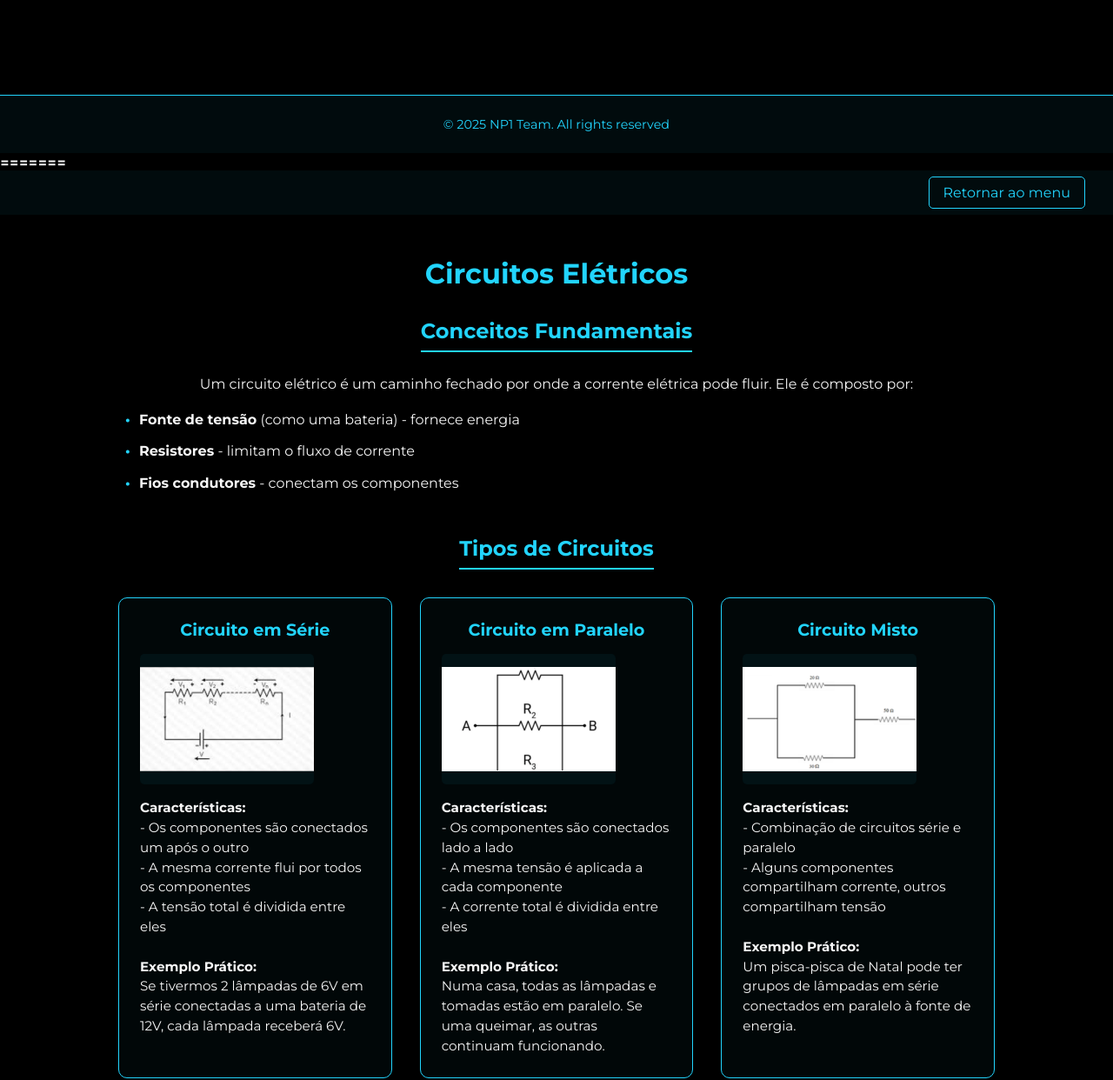
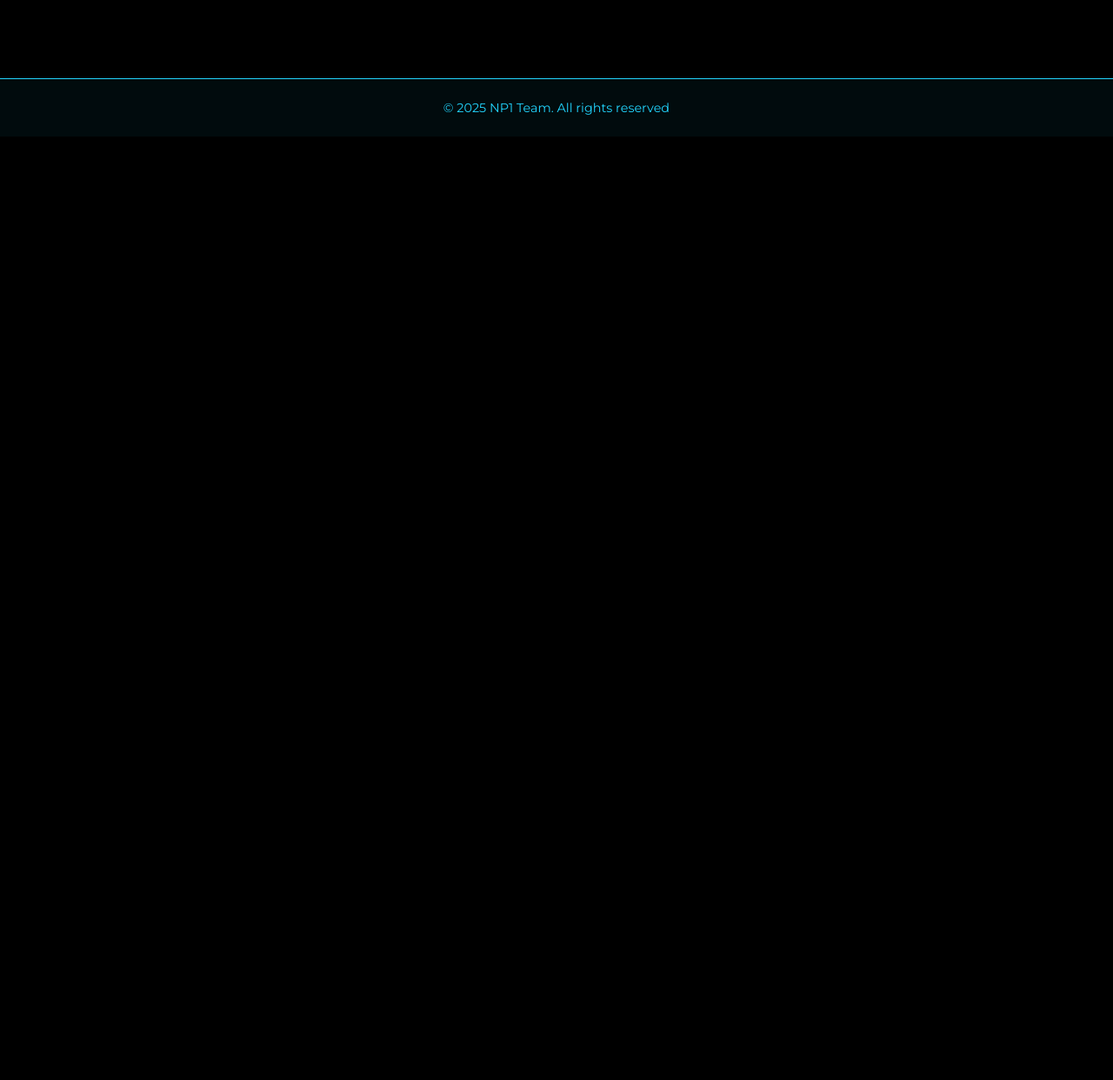
Before and after one commit to Luizotavio2/NP1, a plain HTML site: page circuitos.html in a window 1280 px wide. Shown: the part 1558-2800 px from the top of the page at 87% size. After the commit the page ends 1715 px from the top, so only its background shows below. Drawn offline with Linux system fonts and the light colour scheme.

Commit message:
Final version

```diff
--- a/circuitos.html
+++ b/circuitos.html
@@ -1,4 +1,3 @@
-<<<<<<< HEAD
 <!DOCTYPE html>
 <html lang="pt-br">
 <head>
@@ -97,104 +96,4 @@
         <p class="footer__text">© 2025 NP1  Team. All rights reserved</p>
     </footer>
 </body>
-=======
-<!DOCTYPE html>
-<html lang="pt-br">
-<head>
-    <meta charset="UTF-8">
-    <meta http-equiv="X-UA-Compatible" content="IE=edge">
-    <meta name="viewport" content="width=device-width, initial-scale=1.0">
-    <title>Circuitos Elétricos - NP1 FÍSICA</title>
-    <link rel="stylesheet" href="styles.css">
-</head>
-<body>
-    <header class="circuitos__header">
-        <nav class="circuitos__nav">
-            <a class="circuitos__nav__link" href="index.html">Retornar ao menu</a>
-        </nav>
-    </header>
-
-    <main class="circuitos__main">
-        <h1 class="circuitos__title">Circuitos Elétricos</h1>
-
-        <section class="circuitos__intro">
-            <h2 class="circuitos__subtitle">Conceitos Fundamentais</h2>
-            <p class="circuitos__text">
-                Um circuito elétrico é um caminho fechado por onde a corrente elétrica pode fluir. Ele é composto por:
-            </p>
-            <ul class="circuitos__list">
-                <li><strong>Fonte de tensão</strong> (como uma bateria) - fornece energia</li>
-                <li><strong>Resistores</strong> - limitam o fluxo de corrente</li>
-                <li><strong>Fios condutores</strong> - conectam os componentes</li>
-            </ul>
-        </section>
-
-        <section class="circuitos__examples">
-            <h2 class="circuitos__subtitle">Tipos de Circuitos</h2>
-            <div class="examples__grid">
-                <div class="example__card" id="circuitoSerie">
-                    <h4 class="example__title">Circuito em Série</h4>
-                    <div class="example__image"><img src="assets/circuito em serie.png" alt="imagem de um circuito em serie"></div>
-                    <p class="example__description">
-                        <strong>Características:</strong><br>
-                        - Os componentes são conectados um após o outro<br>
-                        - A mesma corrente flui por todos os componentes<br>
-                        - A tensão total é dividida entre eles<br><br>
-                        <strong>Exemplo Prático:</strong><br>
-                        Se tivermos 2 lâmpadas de 6V em série conectadas a uma bateria de 12V, cada lâmpada receberá 6V.
-                    </p>
-                </div>
-
-                <div class="example__card" id="circuitoParalelo">
-                    <h4 class="example__title">Circuito em Paralelo</h4>
-                    <div class="example__image"><img src="assets/circuito paralelo.png" alt="imagem de um circuito paralelo"></div>
-                    <p class="example__description">
-                        <strong>Características:</strong><br>
-                        - Os componentes são conectados lado a lado<br>
-                        - A mesma tensão é aplicada a cada componente<br>
-                        - A corrente total é dividida entre eles<br><br>
-                        <strong>Exemplo Prático:</strong><br>
-                        Numa casa, todas as lâmpadas e tomadas estão em paralelo. Se uma queimar, as outras continuam funcionando.
-                    </p>
-                </div>
-
-                <div class="example__card" id="circuitoMisto">
-                    <h4 class="example__title">Circuito Misto</h4>
-                    <div class="example__image"><img src="assets/circuito misto.png" alt="imagem de um circuito misto"></div>
-                    <p class="example__description">
-                        <strong>Características:</strong><br>
-                        - Combinação de circuitos série e paralelo<br>
-                        - Alguns componentes compartilham corrente, outros compartilham tensão<br><br>
-                        <strong>Exemplo Prático:</strong><br>
-                        Um pisca-pisca de Natal pode ter grupos de lâmpadas em série conectados em paralelo à fonte de energia.
-                    </p>
-                </div>
-            </div>
-        </section>
-
-        <section class="circuitos__exercise">
-            <h2 class="circuitos__subtitle">Exercício Resolvido</h2>
-            <div class="exercise__box">
-                <h4 class="exercise__title">Circuito em Série Simples</h4>
-                <p class="exercise__question">
-                    <strong>Problema:</strong> Uma bateria de 9V é conectada a três resistores em série: 2Ω, 3Ω e 4Ω. Qual a corrente total no circuito?
-                </p>
-                <div class="exercise__solution">
-                    <p><strong>Passo 1:</strong> Calcular a resistência total (R<sub>total</sub>)</p>
-                    <p class="formula">R<sub>total</sub> = R<sub>1</sub> + R<sub>2</sub> + R<sub>3</sub> = 2Ω + 3Ω + 4Ω = 9Ω</p>
-
-                    <p><strong>Passo 2:</strong> Aplicar a Lei de Ohm (V = R × I)</p>
-                    <p class="formula">I = V / R = 9V / 9Ω = 1A</p>
-
-                    <p><strong>Resposta:</strong> A corrente no circuito é de 1 Ampere.</p>
-                </div>
-            </div>
-        </section>
-    </main>
-
-    <footer class="circuitos__footer">
-        <p class="footer__text">© 2025 NP1  Team. All rights reserved</p>
-    </footer>
-</body>
->>>>>>> 3a3d5a02b3c2f2c8057337e9eb85c1cafe450477
 </html>
```
Also changed, not shown: cargaEletrica.html (+0 -4 lines), index.html (+2 -2 lines).
